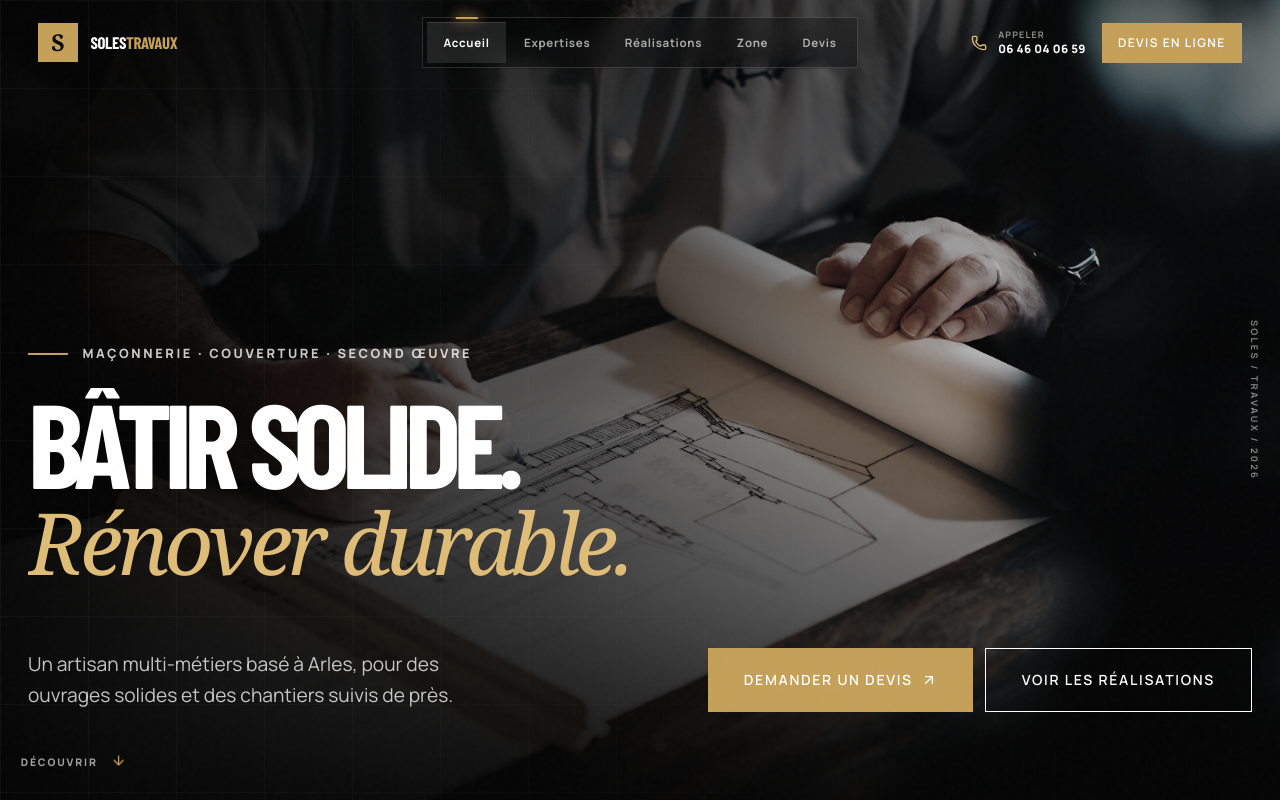
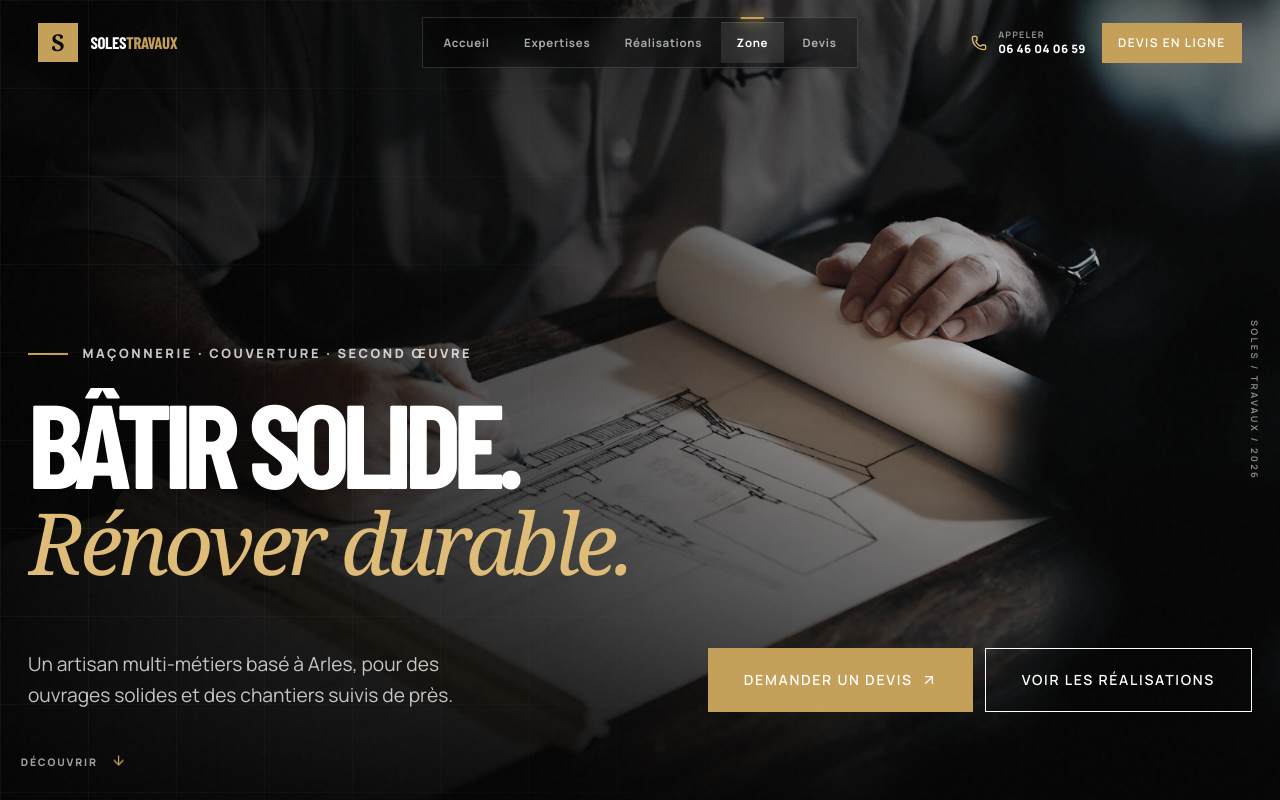
Before and after one commit to bilouahdih-dotcom/Soles-Travaux, a React (Vite) app: page / in a window 1280 px wide. Shown: the top 800 px of the page. Built offline with nearby package versions, Linux system fonts and the light colour scheme.

Commit message:
Keep lazy service area in header navigation

```diff
--- a/src/App.tsx
+++ b/src/App.tsx
@@ -137,9 +137,6 @@ function Header() {
   }, [])
 
   useEffect(() => {
-    const sections = navItems
-      .map((item) => document.querySelector<HTMLElement>(item.href))
-      .filter((section): section is HTMLElement => Boolean(section))
     const observer = new IntersectionObserver(
       (entries) => {
         const visible = entries.filter((entry) => entry.isIntersecting).sort((a, b) => b.intersectionRatio - a.intersectionRatio)[0]
@@ -147,8 +144,20 @@ function Header() {
       },
       { rootMargin: "-25% 0px -60%", threshold: [0.05, 0.35, 0.65] },
     )
-    sections.forEach((section) => observer.observe(section))
-    return () => observer.disconnect()
+    const observeNavigationSections = () => {
+      navItems.forEach((item) => {
+        const section = document.querySelector<HTMLElement>(item.href)
+        if (section) observer.observe(section)
+      })
+    }
+    observeNavigationSections()
+    const mutationObserver = new MutationObserver(observeNavigationSections)
+    const main = document.querySelector("main")
+    if (main) mutationObserver.observe(main, { childList: true, subtree: true })
+    return () => {
+      observer.disconnect()
+      mutationObserver.disconnect()
+    }
   }, [])
 
   useEffect(() => {
```
